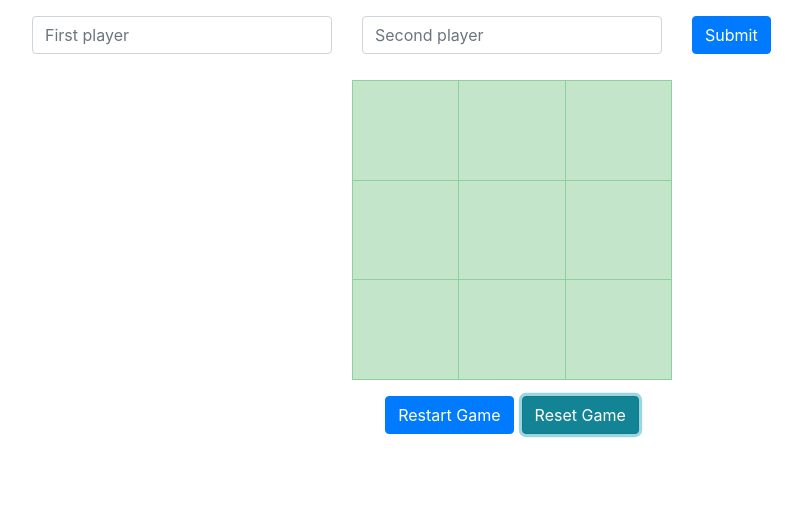
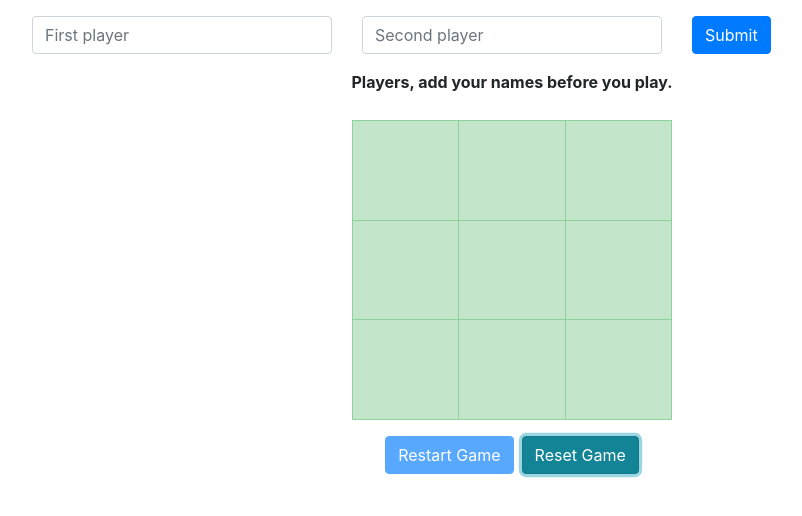
Before and after one commit to blackpintz/tic-tac-game-js, a website with bundled scripts: page index.html in a window 1280 px wide. Both pictures are taken after a click on the button "Reset Game". Shown: the whole page, without its empty margins (128-930 px from the left). Built offline with nearby package versions, Linux system fonts and the light colour scheme.

Commit message:
add logic for enabling and disabling the restart and submit form button.

```diff
--- /dev/null
+++ b/assets/clickevent.js
@@ -0,0 +1,15 @@
+import { gamePlayers } from './storage';
+
+export default () => {
+  const restartGame = document.getElementById('restart');
+  const submitBtn = document.getElementById('submit');
+  const disableRestartBtn = () => {
+    gamePlayers.length === 0 ? restartGame.disabled = true : restartGame.disabled = false;
+  };
+
+  const disableForm = () => {
+    gamePlayers.length === 0 ? submitBtn.disabled = false : submitBtn.disabled = true;
+  };
+
+  return { disableRestartBtn, disableForm };
+};
--- a/assets/flash.js
+++ b/assets/flash.js
@@ -1,3 +1,5 @@
+import { gamePlayers } from './storage';
+
 export default () => {
   const alertNoPlayers = () => {
     const content = document.getElementById('alert');
@@ -13,6 +15,21 @@ export default () => {
     return content.appendChild(alertMsg);
   };
 
+  const showPlayers = () => {
+    const playerDiv = document.getElementById('player');
+    const previousPlayers = document.getElementById('allplayers');
+    if (previousPlayers !== null) previousPlayers.remove();
+    const player = document.createElement('p');
+    player.className = 'font-weight-bold';
+    player.id = 'allplayers';
+    if (gamePlayers.length !== 0) {
+      player.innerText = `${gamePlayers[0].name} and ${gamePlayers[1].name} are playing the game.`;
+    } else {
+      player.innerText = 'Players, add your names before you play.';
+    }
+    return playerDiv.appendChild(player);
+  };
+
   const showCurrentPlayer = (player) => {
     const playerDiv = document.getElementById('player');
     const previousPlayer = document.getElementById('name');
@@ -23,5 +40,5 @@ export default () => {
     return playerDiv.appendChild(name);
   };
 
-  return { alertNoPlayers, showCurrentPlayer };
+  return { alertNoPlayers, showCurrentPlayer, showPlayers };
 };
--- a/assets/game_logic.js
+++ b/assets/game_logic.js
@@ -2,6 +2,8 @@
 import playerModule, { gamePlayers } from './storage.js';
 /* eslint-disable-next-line import/extensions */
 import alertMessage from './flash.js';
+/* eslint-disable-next-line import/extensions */
+import clickEvent from './clickevent.js';
 
 export default () => {
   const gameCells = document.getElementsByTagName('td');
@@ -15,6 +17,8 @@ export default () => {
   const restartGame = document.getElementById('restart');
   restartGame.onclick = () => {
     const cells = [...gameCells];
+    const playerDisplay = document.getElementById('name');
+    if (playerDisplay !== null) playerDisplay.remove();
     cells.forEach(cell => cell.innerText = '');
     playerModule.emptyMovesPlayed();
   };
@@ -24,12 +28,18 @@ export default () => {
     const cells = [...gameCells];
     cells.forEach(cell => cell.innerText = '');
     playerModule.deletePlayers();
+    alertMessage().showPlayers();
+    clickEvent().disableRestartBtn();
+    clickEvent().disableForm();
   };
 
   form.addEventListener('submit', (e) => {
     e.preventDefault();
     submitData();
     form.reset();
+    alertMessage().showPlayers();
+    clickEvent().disableRestartBtn();
+    clickEvent().disableForm();
   });
   const cellsArr = [...gameCells];
 
--- a/assets/index.js
+++ b/assets/index.js
@@ -4,7 +4,10 @@ import GameBoard from './gameboard.js';
 import GameLogic from './game_logic.js';
 /* eslint-disable-next-line import/extensions */
 import playerModule, { gamePlayers } from './storage.js';
-
+/* eslint-disable-next-line import/extensions */
+import alertMessage from './flash.js';
+/* eslint-disable-next-line import/extensions */
+import clickEvent from './clickevent.js';
 
 GameBoard.tableArray(GameBoard.cells[0], GameBoard.cells[1], GameBoard.cells[2]);
 GameBoard.tableArray(GameBoard.cells[3], GameBoard.cells[4], GameBoard.cells[5]);
@@ -14,4 +17,7 @@ window.onload = () => {
   if (gamePlayers.length !== 0) playerModule.emptyMovesPlayed();
 };
 
+alertMessage().showPlayers();
+clickEvent().disableRestartBtn();
+clickEvent().disableForm();
 GameLogic();
--- a/index.html
+++ b/index.html
@@ -19,11 +19,11 @@
                   <input type="text" name="playertwo" id="playertwo" class="form-control" placeholder="Second player" required>
                 </div>
                 <div class='col-4'>
-                  <button type="submit" class="btn btn-primary">Submit</button>
+                  <button type="submit" id='submit' class="btn btn-primary">Submit</button>
                 </div>
               </div>
             </form>
-            <div id='player' class='d-flex w-100 justify-content-center mt-3'></div>
+            <div id='player' class='d-flex flex-column w-100 align-items-center mt-3'></div>
             <table class="table t-height table-bordered w-25 mx-auto">
                 <tbody id="tbody">
                 </tbody>
```
Also changed, not shown: .eslintrc.json.
